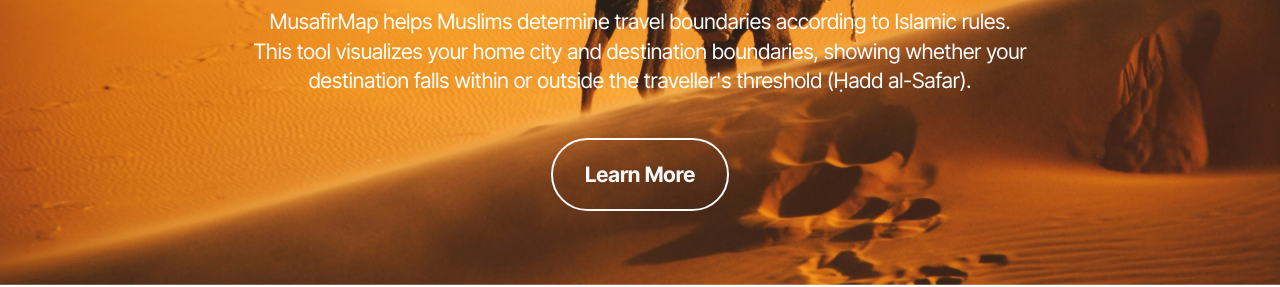
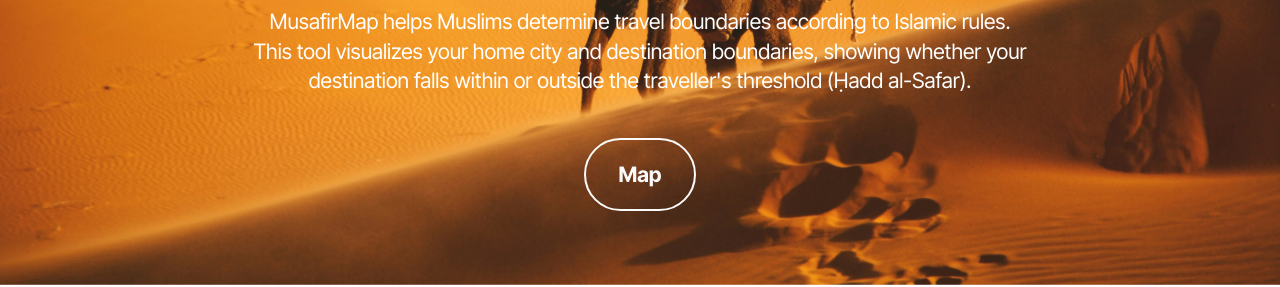
Before and after one commit to Ikram4li/MusafirMap, a plain HTML site: page about/index.html in a window 1280 px wide. Shown: the part 515-802 px from the top of the page. Drawn offline with Linux system fonts and the light colour scheme.

Commit message:
Update index.html

```diff
--- a/about/index.html
+++ b/about/index.html
@@ -37,7 +37,7 @@
         </h1>
 
         <p class="mbr-fonts-style mbr-text mbr-white mb-4 display-7">MusafirMap helps Muslims determine travel boundaries according to Islamic rules. <br>This tool visualizes your home city and destination boundaries, showing whether your <br>destination falls within or outside the traveller's threshold (Ḥadd al-Safar).</p>
-        <div class="mbr-section-btn"><a class="btn btn-white-outline display-7" href="https://www.musafirmap.com">Learn More</a></div>
+        <div class="mbr-section-btn"><a class="btn btn-white-outline display-7" href="https://www.musafirmap.com">Map</a></div>
       </div>
     </div>
   </div>
```
